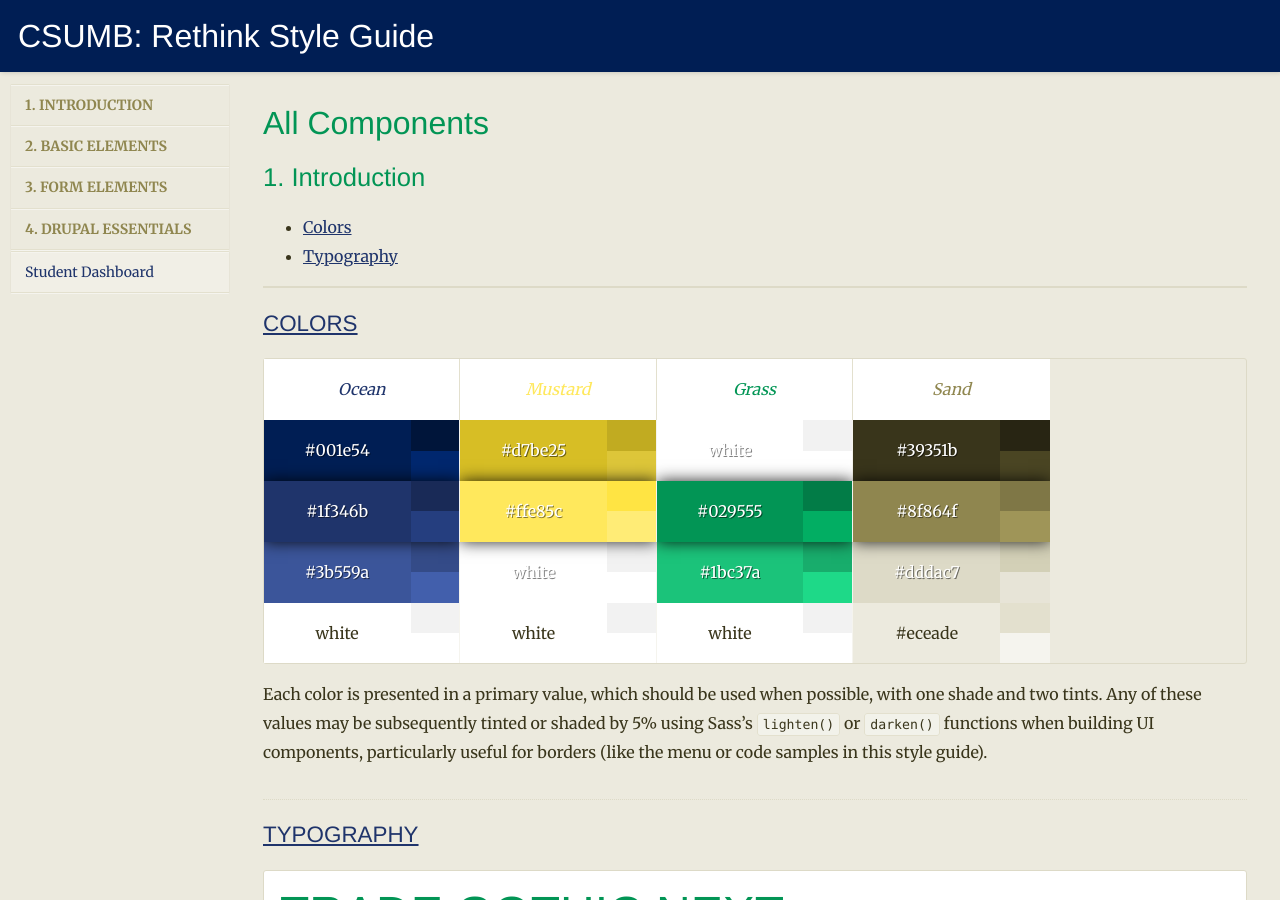
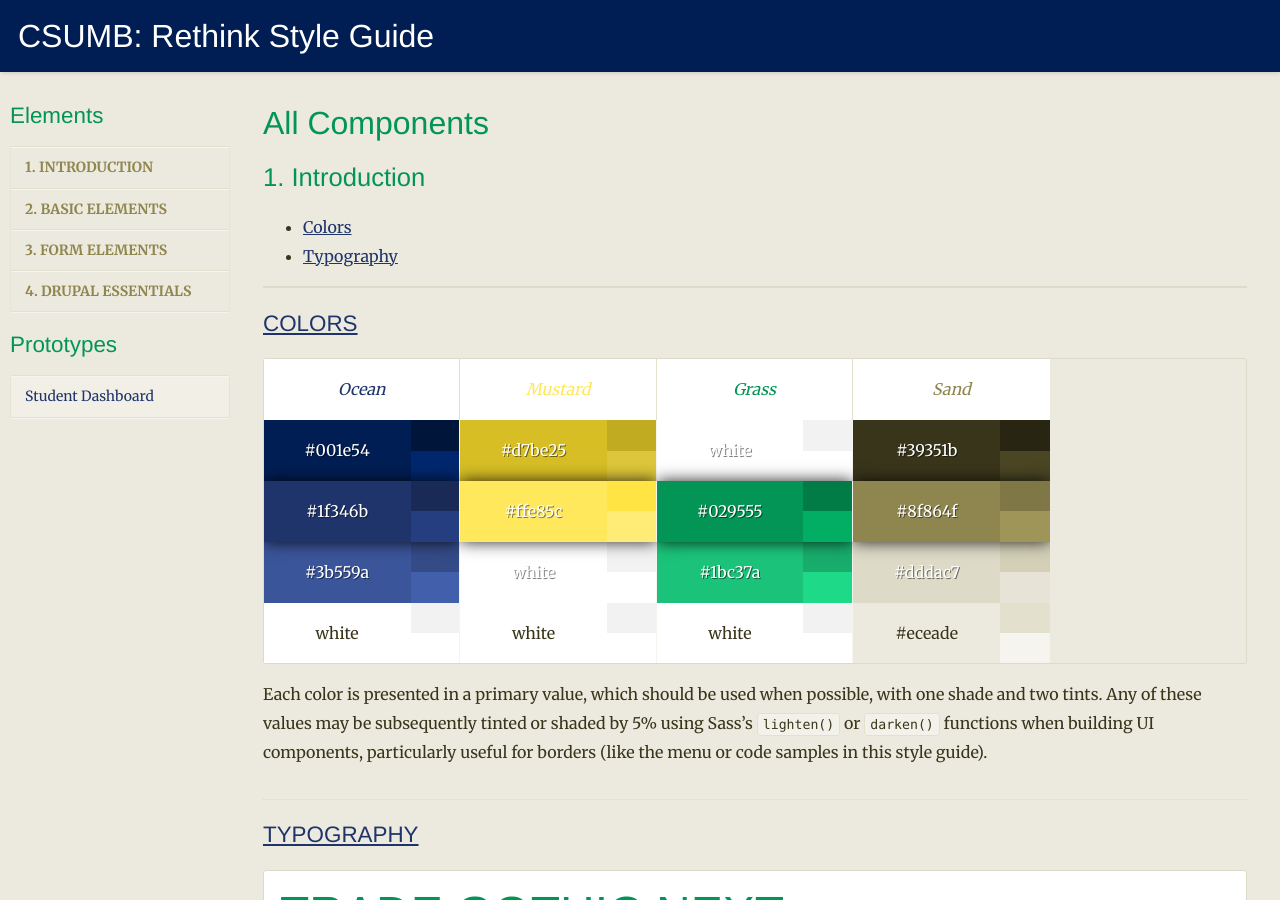
Before and after one commit to fourkitchens/csumb-style-guide, a Jekyll site: the page built from index.html, in a window 1280 px wide and 900 px high. Built offline with Jekyll 4.4.1, drawn with Linux system fonts in a browser that asks for light colours; nearby versions of some CDN libraries; Markdown is read by kramdown in place of the engine named in the settings.

Commit message:
formatted elements and protoypes menu on index.html

```diff
--- a/index.html
+++ b/index.html
@@ -4,7 +4,9 @@
 ---
 
 <div class="styleguide-content">
-  <nav class="styleguide-nav collapse"><ul>
+  <nav class="styleguide-nav collapse">
+  <h2>Elements</h2>
+    <ul>
       {% for post in site.posts reversed %}
         {% if post.layout == "heading" %}
           <li class="heading">{{ post.date | date: "%Y" | plus:0 }}. {{ post.title }} <!-- <a href="{{ post.url }}">&rarr;</a> --></li>
@@ -13,6 +15,7 @@
         {% endif %}
       {% endfor %}
     </ul>
+      <h2>Prototypes</h2>
     <ul>
       <li><a href="/component/0009-studentdashboard.html">Student Dashboard</a></li>
     </ul>
```
Lines whose indentation alone changed are shown as unchanged.
